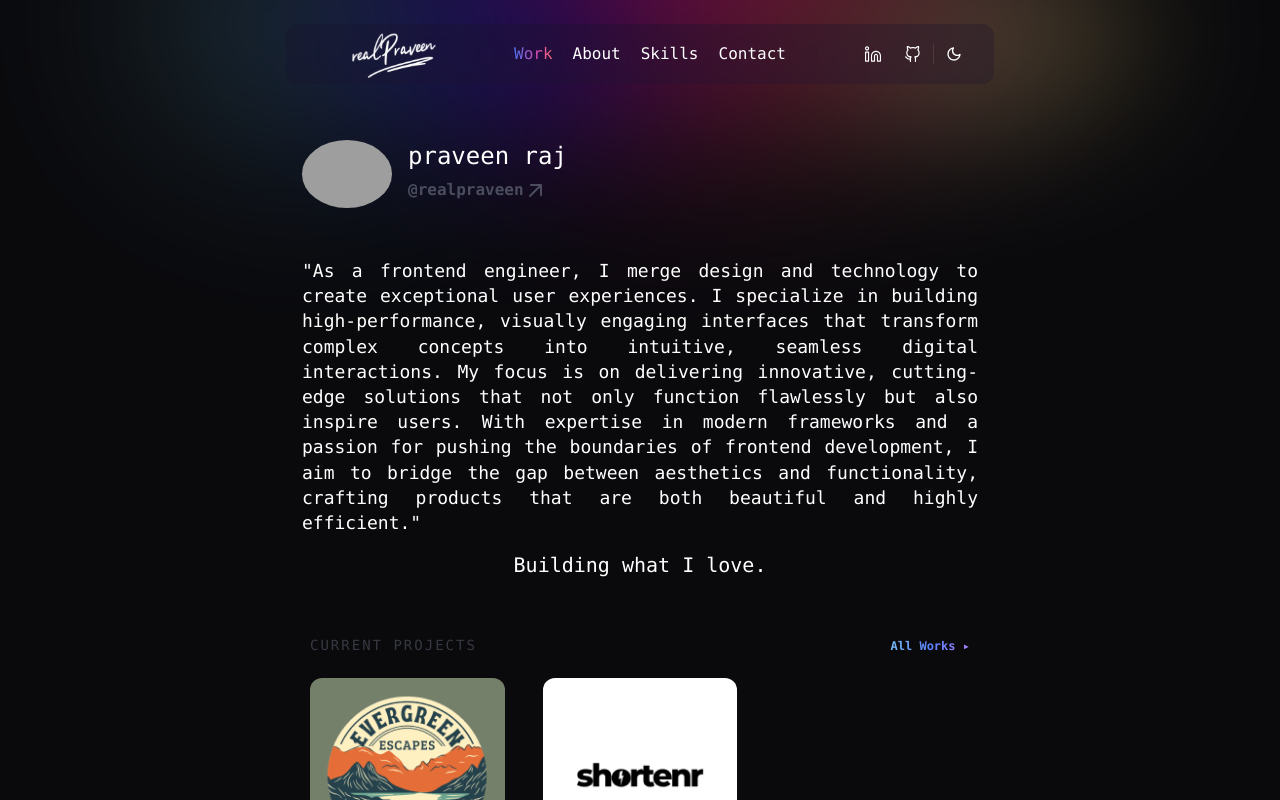
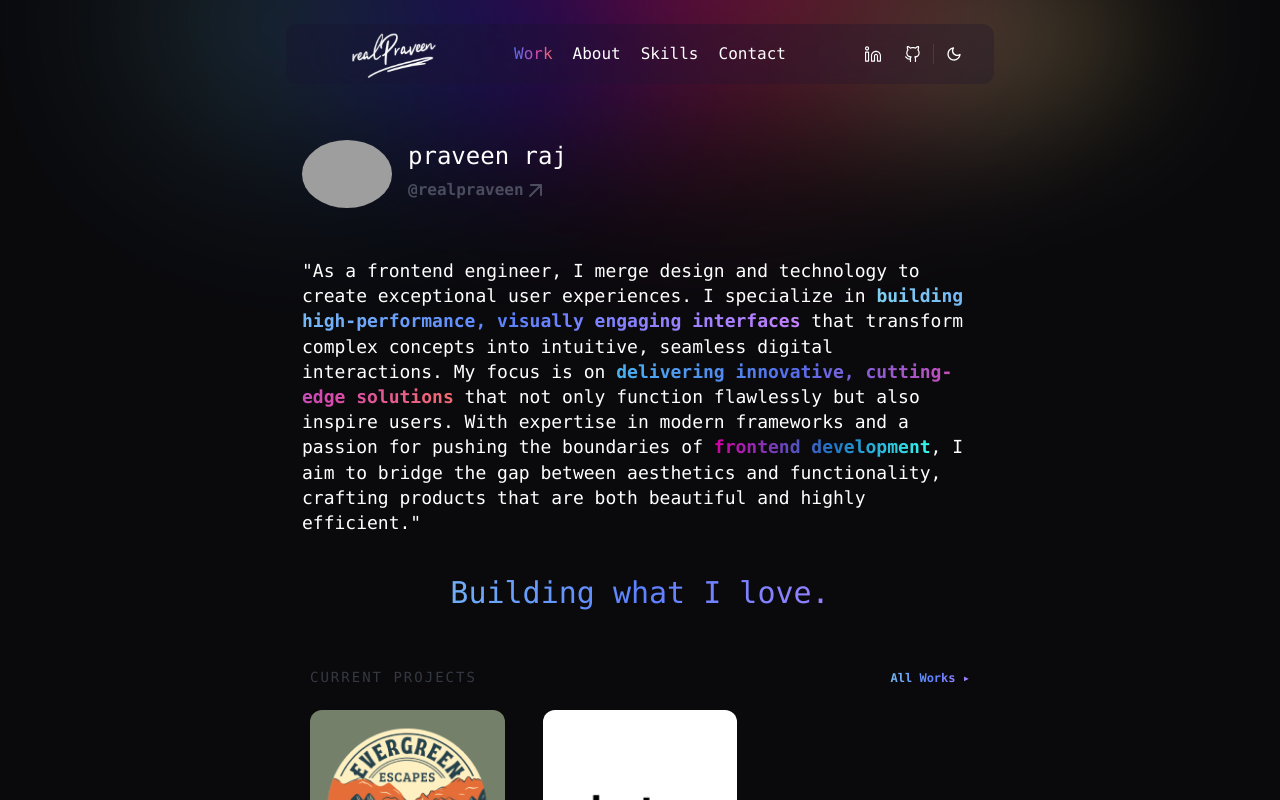
Before and after one commit to praveen-raj-r/praveen-raj-web-app, a React (Vite) app: page / in a window 1280 px wide. Shown: the top 800 px of the page. Built offline with nearby package versions, Linux system fonts and the light colour scheme; grey boxes are pictures that could not be loaded.

Commit message:
updated profile section

```diff
--- a/src/components/app/Navbar.jsx
+++ b/src/components/app/Navbar.jsx
@@ -19,7 +19,7 @@ const navItems = [
 
 function Navbar() {
   return (
-    <nav className="backdrop-blur-[44px] relative z-10 w-full bg-[#1c162f4d] px-4 py-[10px] rounded-xl flex justify-between">
+    <nav className="backdrop-blur-[44px] sticky top-6 z-10 w-full bg-[#1c162f4d] px-4 py-[10px] rounded-xl flex justify-between">
       <div className="flex items-center max-h-10">
         <Logo />
         <div className="relative items-center hidden ml-2 md:flex max-h-10">
--- a/src/components/ui/Profile.jsx
+++ b/src/components/ui/Profile.jsx
@@ -6,7 +6,7 @@ function Profile() {
     <section className="relative px-4 pt-4">
       <div className="flex">
         <div className="size-[90px] relative mb-3">
-          <img className="rounded-[50%]" src={empty} alt="" />
+          <img className="rounded-[50%]" src={empty} alt="Praveen Raj" />
         </div>
         <div className="flex flex-col ml-4">
           <h1 className="flex text-2xl">praveen raj</h1>
@@ -21,22 +21,30 @@ function Profile() {
         </div>
       </div>
       <div>
-        <p className="text-lg leading-[140%] my-4 mx-0 text-justify">
+        <p className="text-lg leading-[140%] my-4 mx-1 sm:mx-auto">
           &quot;As a frontend engineer, I merge design and technology to create
-          exceptional user experiences. I specialize in building
-          high-performance, visually engaging interfaces that transform complex
-          concepts into intuitive, seamless digital interactions. My focus is on
-          delivering innovative, cutting-edge solutions that not only function
-          flawlessly but also inspire users. With expertise in modern frameworks
-          and a passion for pushing the boundaries of frontend development, I
-          aim to bridge the gap between aesthetics and functionality, crafting
-          products that are both beautiful and highly efficient.&quot;
+          exceptional user experiences. I specialize in{" "}
+          <span className="font-extrabold gradient sky-2">
+            building high-performance, visually engaging interfaces
+          </span>{" "}
+          that transform complex concepts into intuitive, seamless digital
+          interactions. My focus is on{" "}
+          <span className="font-extrabold gradient retro-2">
+            delivering innovative, cutting-edge solutions
+          </span>{" "}
+          that not only function flawlessly but also inspire users. With
+          expertise in modern frameworks and a passion for pushing the
+          boundaries of{" "}
+          <span className="font-extrabold gradient retro-1">
+            frontend development
+          </span>
+          , I aim to bridge the gap between aesthetics and functionality,
+          crafting products that are both beautiful and highly efficient.&quot;
         </p>
-        <h4 className="text-xl font-light text-center">
+        <h4 className="my-10 text-2xl font-medium text-center sm:text-3xl gradient sky-2">
           Building what I love.
         </h4>
       </div>
-      <div></div>
     </section>
   );
 }
--- a/src/layouts/AppLayout.jsx
+++ b/src/layouts/AppLayout.jsx
@@ -5,7 +5,7 @@ import Footer from "../components/app/Footer";
 function AppLayout() {
   return (
     <div className="relative z-[1] bg-[#0A0A0D] main-container text-white font-mono">
-      <div className="max-w-[708px] mx-auto pt-6 ">
+      <div className="max-w-[708px] mx-auto pt-6 relative">
         <Navbar />
         <main className="mt-10">
           <Outlet />
```
